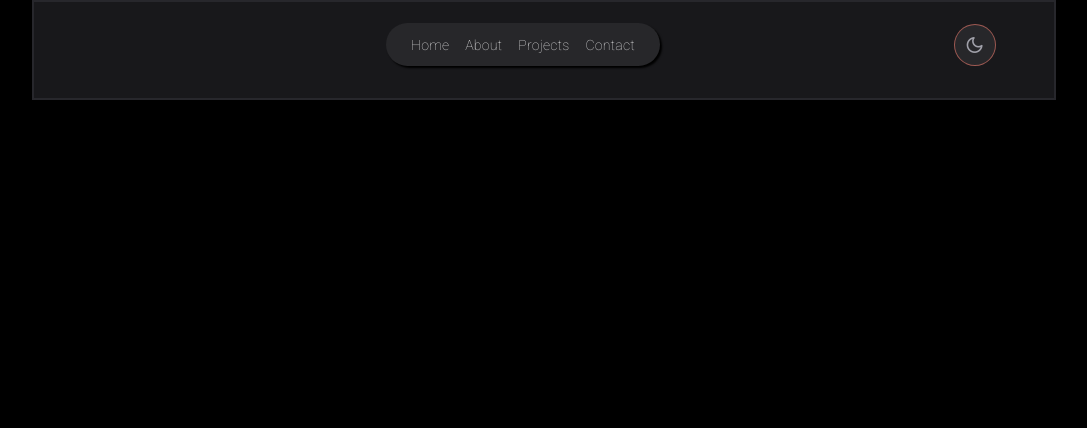
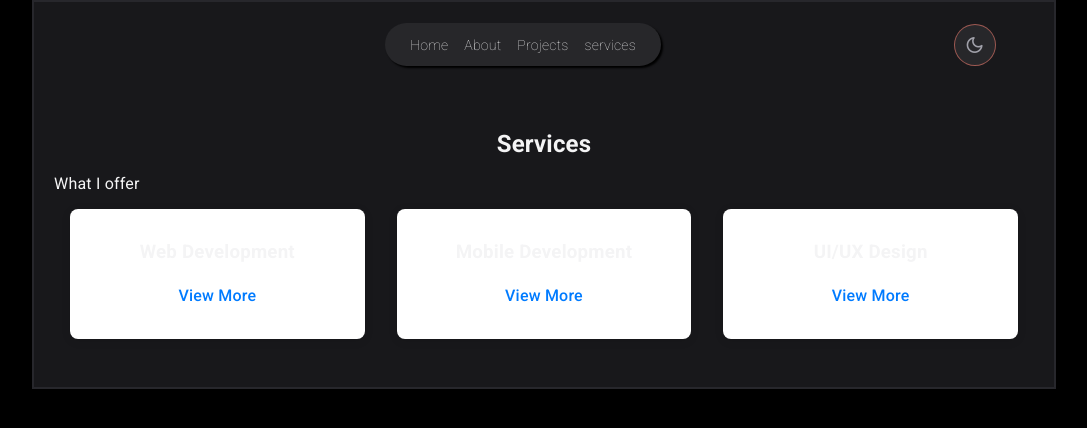
Before and after one commit to Youssefassad0/My_Own_portfolio, a React (Vite) app in the folder my-app/: page /services in a window 1280 px wide. Shown: the top 428 px of the page, without its empty margins (96-1183 px from the left). Built offline with nearby package versions, Linux system fonts and the light colour scheme.

Commit message:
wokring on services modal

```diff
--- a/my-app/src/Index.jsx
+++ b/my-app/src/Index.jsx
@@ -5,6 +5,7 @@ import About from "./about/About";
 import Header from "./components/header/Header";
 import Project from "./components/more/Project";
 import Main from "./components/main/Main";
+import Service from "./components/services/Service";
 
 function Index() {
   return (
@@ -16,6 +17,7 @@ function Index() {
           <Route path="/about" element={<About />} />
           <Route path="/project/:id" element={<Project />} />
           <Route path="/projects" element={<Main />} />
+          <Route path="/services" element={<Service />} />
         </Routes>
       </div>
     </BrowserRouter>
--- a/my-app/src/components/header/Header.jsx
+++ b/my-app/src/components/header/Header.jsx
@@ -39,7 +39,7 @@ function Header() {
             <Link to="/projects">Projects</Link>
           </li>
           <li>
-            <Link to="/contact">Contact</Link>
+            <Link to="/services">services</Link>
           </li>
         </ul>
       </nav>
@@ -78,8 +78,8 @@ function Header() {
               </Link>
             </li>
             <li>
-              <Link to="/contact" onClick={() => setShowModal(false)}>
-                Contact
+              <Link to="/services" onClick={() => setShowModal(false)}>
+                services
               </Link>
             </li>
           </ul>
--- /dev/null
+++ b/my-app/src/components/services/Service.jsx
@@ -0,0 +1,100 @@
+import React, { useState, useEffect } from "react";
+import "./service.css";
+
+function Service() {
+  const [activeModal, setActiveModal] = useState(null);
+
+  const toggleModal = (index) => {
+    if (activeModal === index) {
+      setActiveModal(null);
+    } else {
+      setActiveModal(index);
+    }
+  };
+
+  useEffect(() => {
+    const handleClickOutside = (event) => {
+      if (activeModal !== null && !event.target.closest(".services_modal-content")) {
+        setActiveModal(null);
+      }
+    };
+
+    document.addEventListener("mousedown", handleClickOutside);
+    return () => {
+      document.removeEventListener("mousedown", handleClickOutside);
+    };
+  }, [activeModal]);
+
+  const services = [
+    {
+      title: "Web Development",
+      description: "Service with more than 1 year of experience. Providing quality work to clients and companies.",
+      details: [
+        "I develop the User Interface.",
+        "Web Page development.",
+        "I create UX element Interactions.",
+        "I manage the databases."
+      ]
+    },
+    {
+      title: "Mobile Development",
+      description: "Service with more than 1 year of experience. Providing quality work to clients and companies.",
+      details: [
+        "I develop mobile applications.",
+        "App UI/UX design.",
+        "Performance optimization.",
+        "I manage app data storage."
+      ]
+    },
+    {
+      title: "UI/UX Design",
+      description: "Service with more than 1 year of experience. Providing quality work to clients and companies.",
+      details: [
+        "I design user-friendly interfaces.",
+        "Wireframing and prototyping.",
+        "User research and testing.",
+        "Interaction design."
+      ]
+    }
+  ];
+
+  return (
+    <section className="services">
+      <h2 className="service_title">Services</h2>
+      <span className="service_subtitle">What I offer</span>
+      <div className="services_container">
+        {services.map((service, index) => (
+          <div className="services_content" key={index}>
+            <div>
+              <i className="uil uil-service_icon"></i>
+              <h3 className="services_title">{service.title}</h3>
+            </div>
+            <span className="services__title" onClick={() => toggleModal(index)}>
+              View More
+              <i className="uil uil-arrow-right services-right"></i>
+            </span>
+            {activeModal === index && (
+              <div className="services_modal">
+                <div className="services_modal-content">
+                  <i className="uil uil-times services_modal-close" onClick={() => toggleModal(index)}></i>
+                  <h3 className="services_modal-title">{service.title}</h3>
+                  <p className="services_modal-description">{service.description}</p>
+                  <ul className="services_modal-services">
+                    {service.details.map((detail, idx) => (
+                      <li className="services_modal-service" key={idx}>
+                        <i className="uil uil-circle services_modal-icon"></i>
+                        <p className="services_modal-info">{detail}</p>
+                      </li>
+                    ))}
+                  </ul>
+                </div>
+              </div>
+            )}
+          </div>
+        ))}
+      </div>
+    </section>
+  );
+}
+
+export default Service;
--- /dev/null
+++ b/my-app/src/components/services/service.css
@@ -0,0 +1,110 @@
+/* Base Styles */
+.services {
+    padding: 2rem 0;
+    color: var(--title);
+  }
+
+  .service_title,
+  .service_subtitle {
+    text-align: center;
+    margin-bottom: 1rem;
+  }
+
+  .services_container {
+    display: flex;
+    flex-wrap: wrap;
+    justify-content: space-around;
+  }
+
+  .services_content {
+    background: #fff;
+    border-radius: 0.5rem;
+    box-shadow: 0 2px 10px rgba(0, 0, 0, 0.1);
+    margin: 1rem;
+    padding: 2rem;
+    text-align: center;
+    width: calc(33.333% - 2rem);
+    position: relative;
+  }
+
+  .services__title {
+    display: inline-block;
+    margin-top: 1rem;
+    cursor: pointer;
+    color: #007bff;
+    font-weight: 500;
+  }
+
+  .services_icon,
+  .services-right,
+  .services_modal-close {
+    font-size: 1.5rem;
+  }
+
+  .services_modal {
+    background: rgba(0, 0, 0, 0.5);
+    bottom: 0;
+    left: 0;
+    position: fixed;
+    right: 0;
+    top: 0;
+    display: flex;
+    justify-content: center;
+    align-items: center;
+    z-index: 1000;
+  }
+
+  .services_modal-content {
+    background: #fff;
+    padding: 2rem;
+    border-radius: 0.5rem;
+    box-shadow: 0 2px 10px rgba(0, 0, 0, 0.1);
+    position: relative;
+    width: 90%;
+    max-width: 500px;
+    text-align: left;
+  }
+
+  .services_modal-close {
+    position: absolute;
+    top: 1rem;
+    right: 1rem;
+    cursor: pointer;
+  }
+
+  .services_modal-title {
+    font-size: 1.5rem;
+    margin-bottom: 1rem;
+  }
+
+  .services_modal-description {
+    margin-bottom: 1.5rem;
+  }
+
+  .services_modal-services {
+    list-style: none;
+    padding: 0;
+  }
+
+  .services_modal-service {
+    display: flex;
+    align-items: center;
+    margin-bottom: 0.5rem;
+  }
+
+  .services_modal-icon {
+    margin-right: 0.5rem;
+  }
+
+  /* Media Queries */
+  @media (max-width: 600px) {
+    .services_container {
+      flex-direction: column;
+      align-items: center;
+    }
+
+    .services_content {
+      width: 100%;
+      margin: 1rem 0;
+    }
+  }
```
